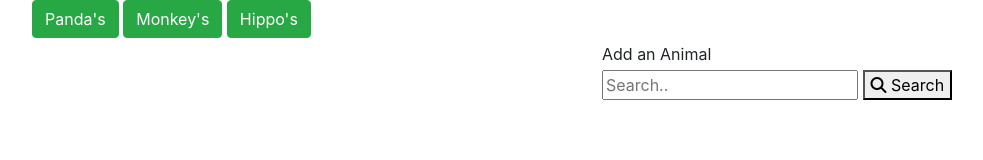
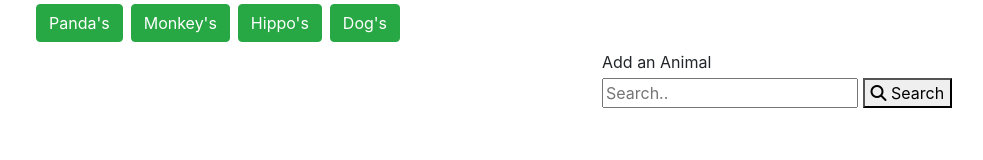
Before and after one commit to dbroncosfan1133/giphy, a plain HTML site: page index.html in a window 1280 px wide. Shown: the whole page, without its empty margins (53-1036 px from the left). Drawn offline with nearby package versions, Linux system fonts and the light colour scheme.

Commit message:
buttons loaded from an Array rather than hard coded in HTML

```diff
--- a/assets/css/main.css
+++ b/assets/css/main.css
@@ -1,3 +1,7 @@
 #searchForm {
     text-align: left;
 }
+
+p {
+    margin-top: 16px;
+}
--- a/assets/js/app.js
+++ b/assets/js/app.js
@@ -1,4 +1,14 @@
 $(document).ready(function(){
+
+var animalBtns = ["Panda's", "Monkey's", "Hippo's", "Dog's"]
+for(var j = 0; j < animalBtns.length; j++) {
+    var btnCreate = $("<button>" + animalBtns[j] + "</button>")
+        btnCreate.attr("type", "button");
+        btnCreate.attr("class", "btn btn-success m-1");
+        btnCreate.attr("data-animal", animalBtns[j]);
+        btnCreate.appendTo("#buttonArray")
+}
+
 
 $("button").on("click", function() {
     var animal = $(this).attr("data-animal");
@@ -53,7 +63,7 @@ $("#searchForm").submit(function(e) {
         newBtn.attr("type", "button");
 
 
-        newBtn.append(newBtn);
+        newBtn.append(animalBtns);
 
 });
 
--- a/index.html
+++ b/index.html
@@ -19,11 +19,7 @@
 <body>
     <div class="container">
         <div class="row">
-            <div class="col-12" id="buttonArray">
-                <button data-animal="panda" type="button" class="btn btn-success">Panda's</button>
-                <button data-animal="monkey" type="button" class="btn btn-success">Monkey's</button>
-                <button data-animal="hippopotamus" type="button" class="btn btn-success">Hippo's</button>
-            </div>
+            <div class="col-12" id="buttonArray"></div>
         </div>
         <div class="row">
             <div class="col-6"></div>
```
